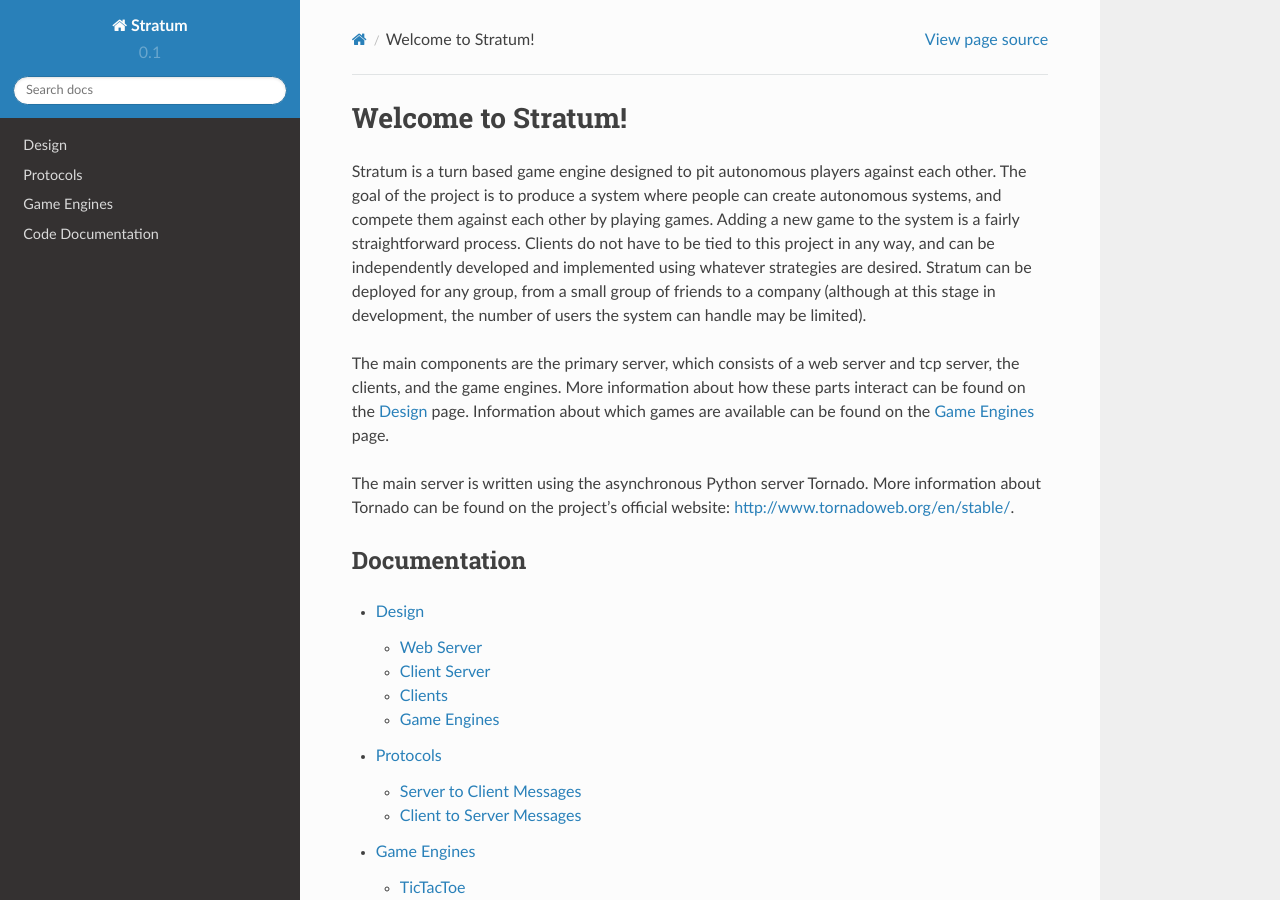
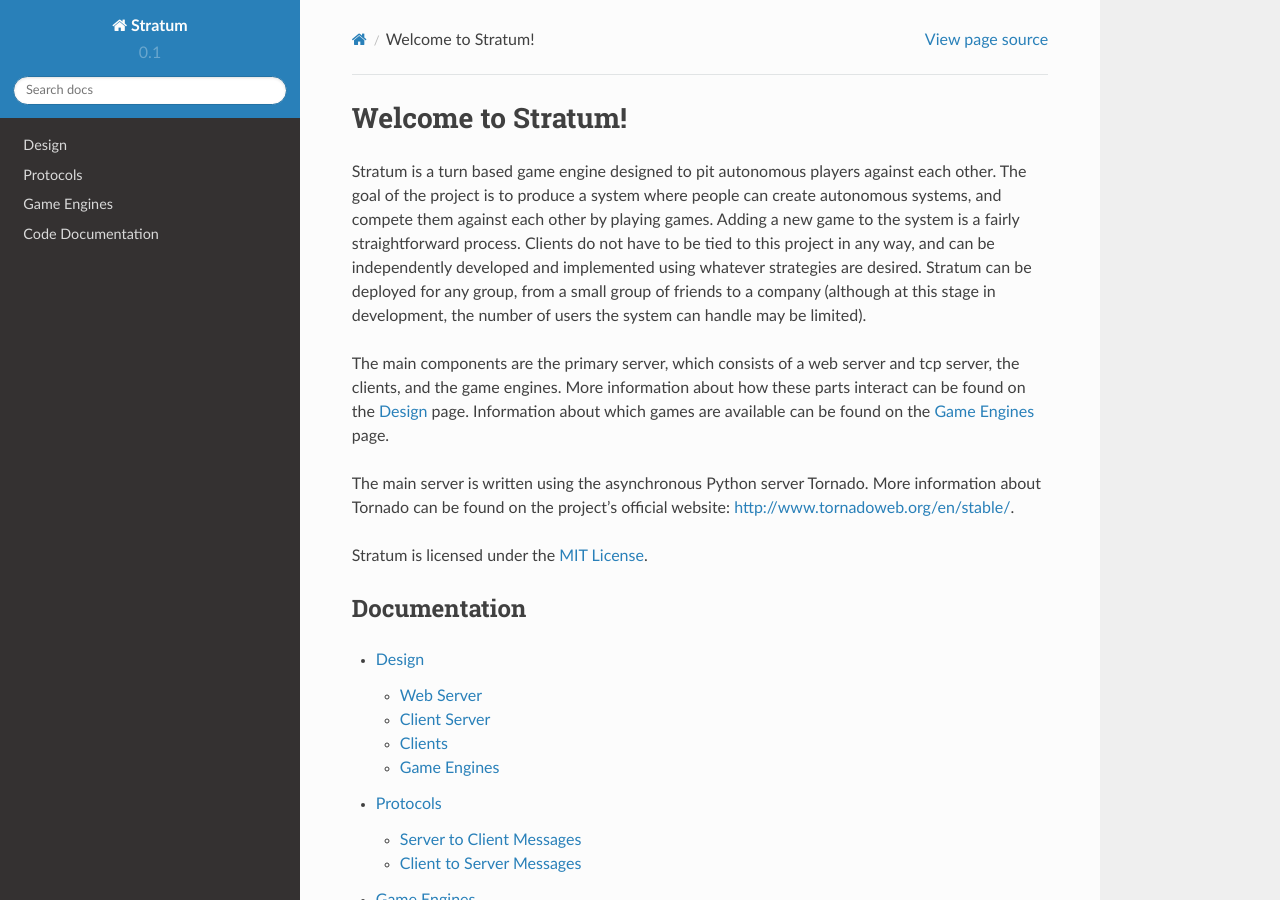
Before and after one commit to stratumgs/stratum, a Sphinx documentation site: the page built from docs/index.rst, in a window 1280 px wide and 900 px high. Built offline with Sphinx 7.4.7 and the Read the Docs theme 2.0.0, drawn with Linux system fonts in a browser that asks for light colours.

Commit message:
add license information

```diff
--- a/docs/index.rst
+++ b/docs/index.rst
@@ -20,6 +20,9 @@ The main server is written using the asynchronous Python server Tornado. More
 information about Tornado can be found on the project's official website:
 `<http://www.tornadoweb.org/en/stable/>`_.
 
+Stratum is licensed under the
+`MIT License <https://opensource.org/licenses/MIT>`_.
+
 Documentation
 -------------
 
```
Also changed, not shown: 1 other file.
